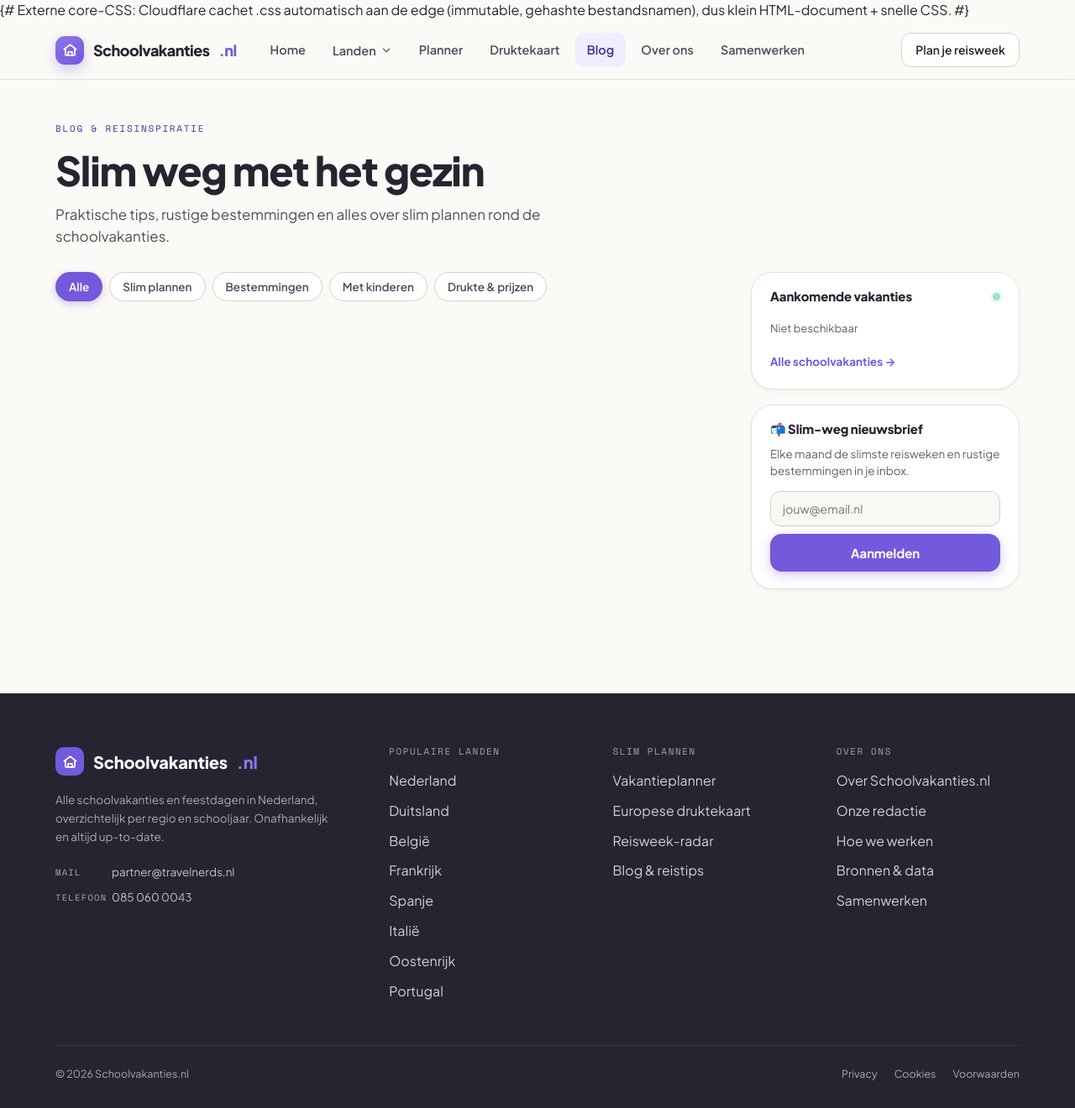
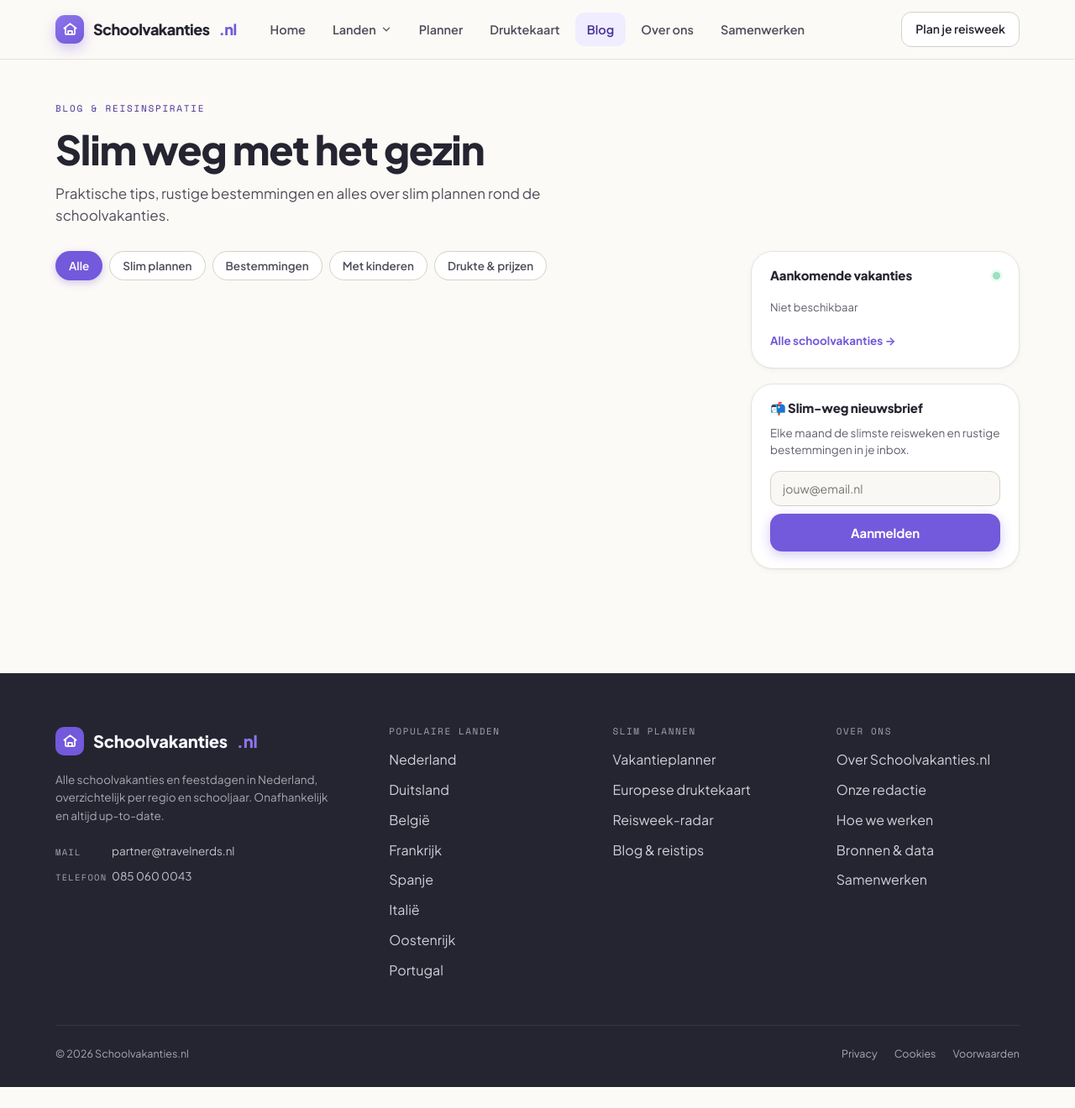
Before and after one commit to robinvandenbosch82/Schoolvakantiesnl, a Django app: page /blog/ in a window 1280 px wide. Shown: the whole page at 84% size. After the commit the page ends 1295 px from the top, so only its background shows below. Run offline with Django 5.2, Linux system fonts and the light colour scheme; data comes from the database, SQL or seed files in the repository; data that the repository does not hold is empty; parts of the project's set-up code (start-up, migrations or seed data) failed here and were passed over; some libraries are stand-ins or nearby versions.

Commit message:
Fix: multi-line {# #}-comment lekte als tekst in de <head>
Django's {# #}-comment is single-line; over twee regels wordt 't niet als
comment herkend en belandt de tekst in de HTML-uitvoer (zichtbaar in de head).
Teruggebracht naar één regel. Geverifieerd: lekt nergens meer, en geen andere
multi-line {# #}-comments in de templates.

Co-Authored-By: Claude Opus 4.8 <noreply@anthropic.com>

```diff
--- a/templates/base.html
+++ b/templates/base.html
@@ -24,8 +24,7 @@
         onload="this.onload=null;this.rel='stylesheet'">
   <noscript><link rel="stylesheet" href="https://fonts.googleapis.com/css2?family=Plus+Jakarta+Sans:wght@400;500;600;700;800&family=Space+Mono:wght@400;700&display=swap"></noscript>
 
-  {# Externe core-CSS: Cloudflare cachet .css automatisch aan de edge (immutable,
-     gehashte bestandsnamen), dus klein HTML-document + snelle CSS. #}
+  {# Externe core-CSS (Cloudflare cachet .css aan de edge; klein HTML-document). #}
   <link rel="stylesheet" href="{% static 'css/tokens.css' %}?v=11">
   <link rel="stylesheet" href="{% static 'css/styles.css' %}?v=11">
   <link rel="stylesheet" href="{% static 'css/components.css' %}?v=11">
```
